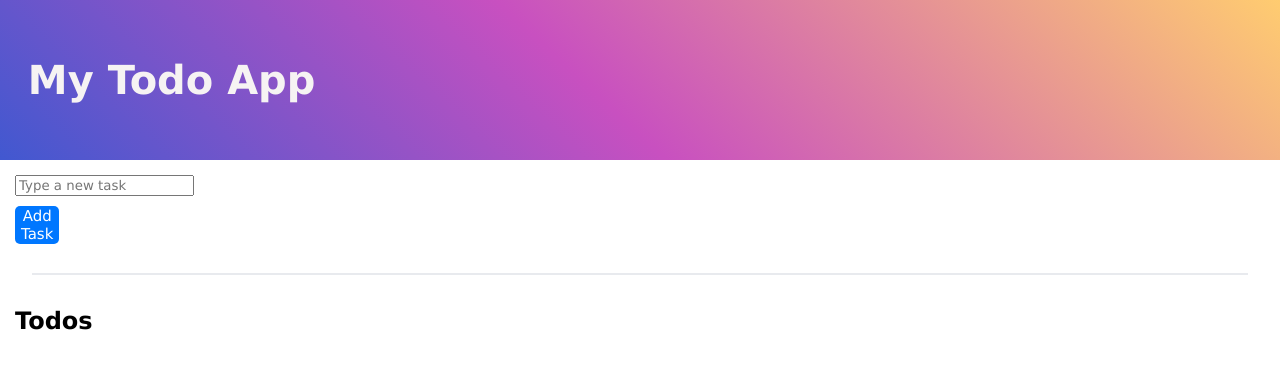
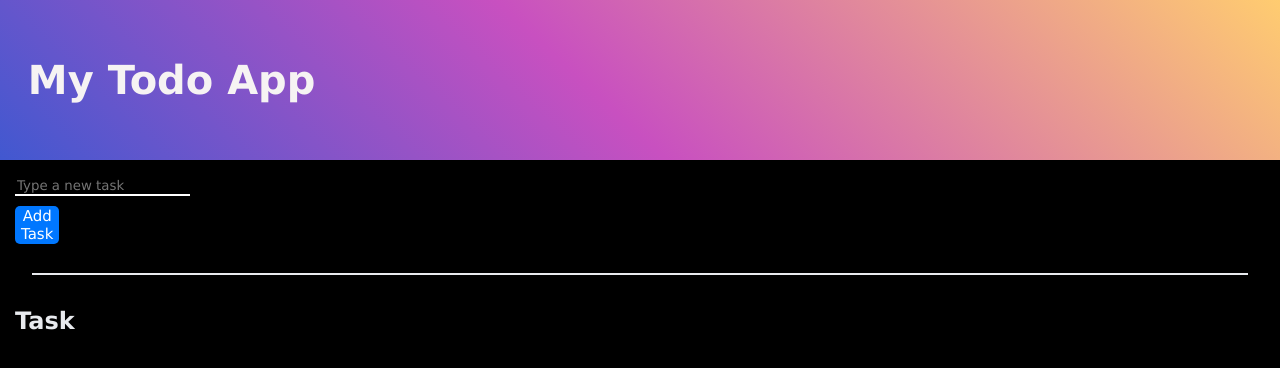
Before and after one commit to Kyubs1610/React_app, a React (Create React App) app: page / in a window 1280 px wide. Shown: the top 368 px of the page. Built offline with nearby package versions, Linux system fonts and the light colour scheme.

Commit message:
last commit of the day

```diff
--- a/package.json
+++ b/package.json
@@ -3,6 +3,8 @@
   "version": "0.1.0",
   "private": true,
   "dependencies": {
+    "@capacitor/android": "^4.6.1",
+    "@capacitor/core": "^4.6.1",
     "@testing-library/jest-dom": "^5.16.5",
     "@testing-library/react": "^13.4.0",
     "@testing-library/user-event": "^13.5.0",
@@ -35,5 +37,8 @@
       "last 1 firefox version",
       "last 1 safari version"
     ]
+  },
+  "devDependencies": {
+    "@capacitor/cli": "^4.6.1"
   }
 }
--- a/src/App.css
+++ b/src/App.css
@@ -2,8 +2,11 @@
   margin: auto;
   padding: auto;
   font-family: Verdana, Geneva, Tahoma, sans-serif;
+
 }
-
+body{
+  background-color: black;
+}
 h1 {
   background-color: #4158D0;
   background-image: linear-gradient(43deg, #4158D0 0%, #C850C0 46%, #FFCC70 100%);
@@ -40,10 +43,22 @@ height: 2em;
 }
 .secondTitle{
   margin: 5px 15px;
+  color:#E8EAEE
 }
 
 ul{
   list-style-type: none;
+}
+li{
+  color: #E8EAEE;
+}
+
+input{
+  background-color:transparent;
+  border: none;
+  outline: none;
+  border-bottom: 2px solid white;
+  color: #E8EAEE;
 }
 .delete{
   background-color: rgb(0, 119, 255);;
--- a/src/list.js
+++ b/src/list.js
@@ -12,7 +12,7 @@ const List = ({todos,setTodos}) => {
   }
     return(
     <section>
-    <h2 className='secondTitle'>Todos</h2>
+    <h2 className='secondTitle'>Task</h2>
     <ul>
     {todos.map((todo,index) => (
       <li key={index}> <input type="checkbox" /> &nbsp; {todo.inputElement}  &nbsp;
```
Also changed, not shown: 1 other file (tests, documents, lock files or other folders).
